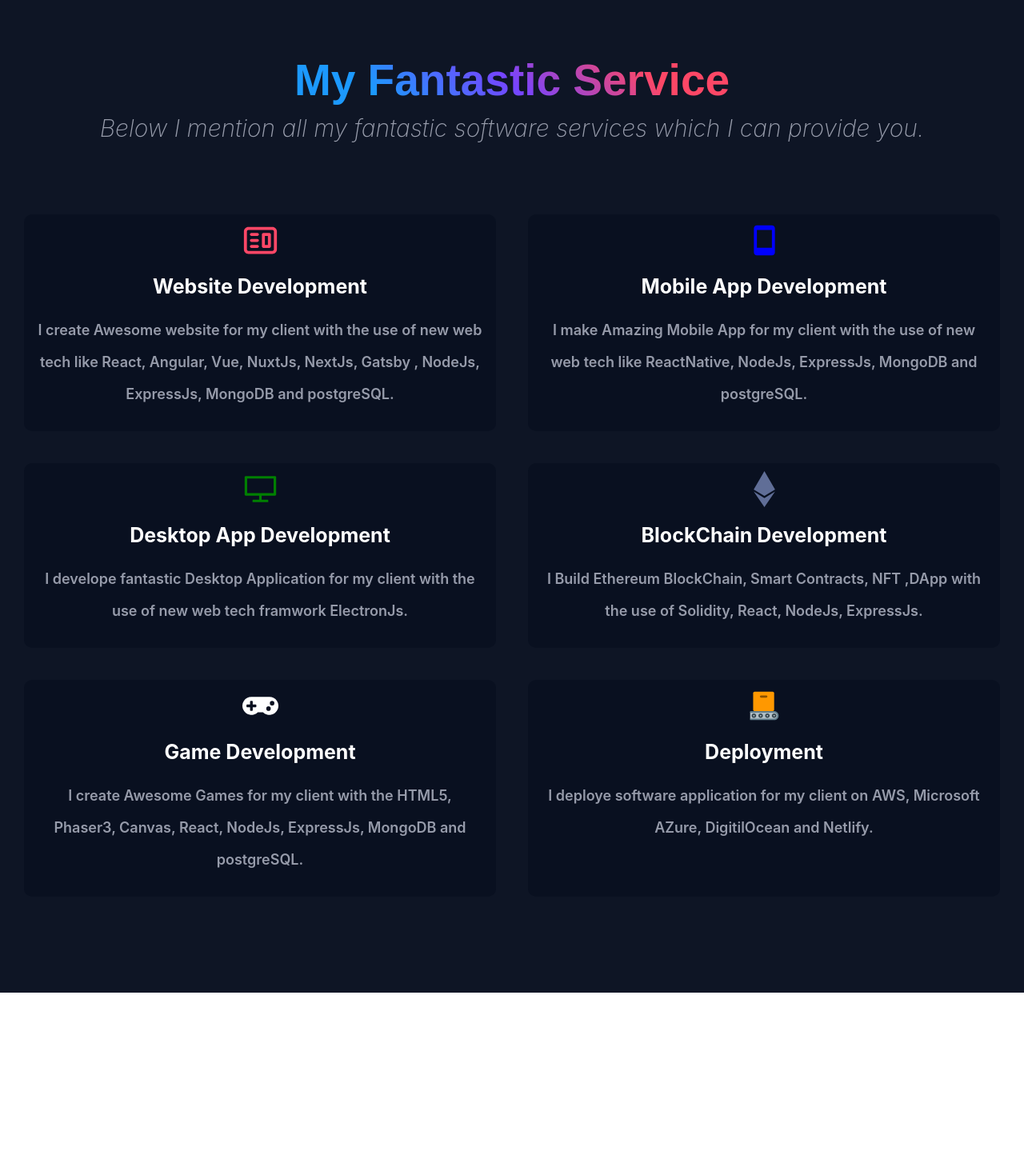
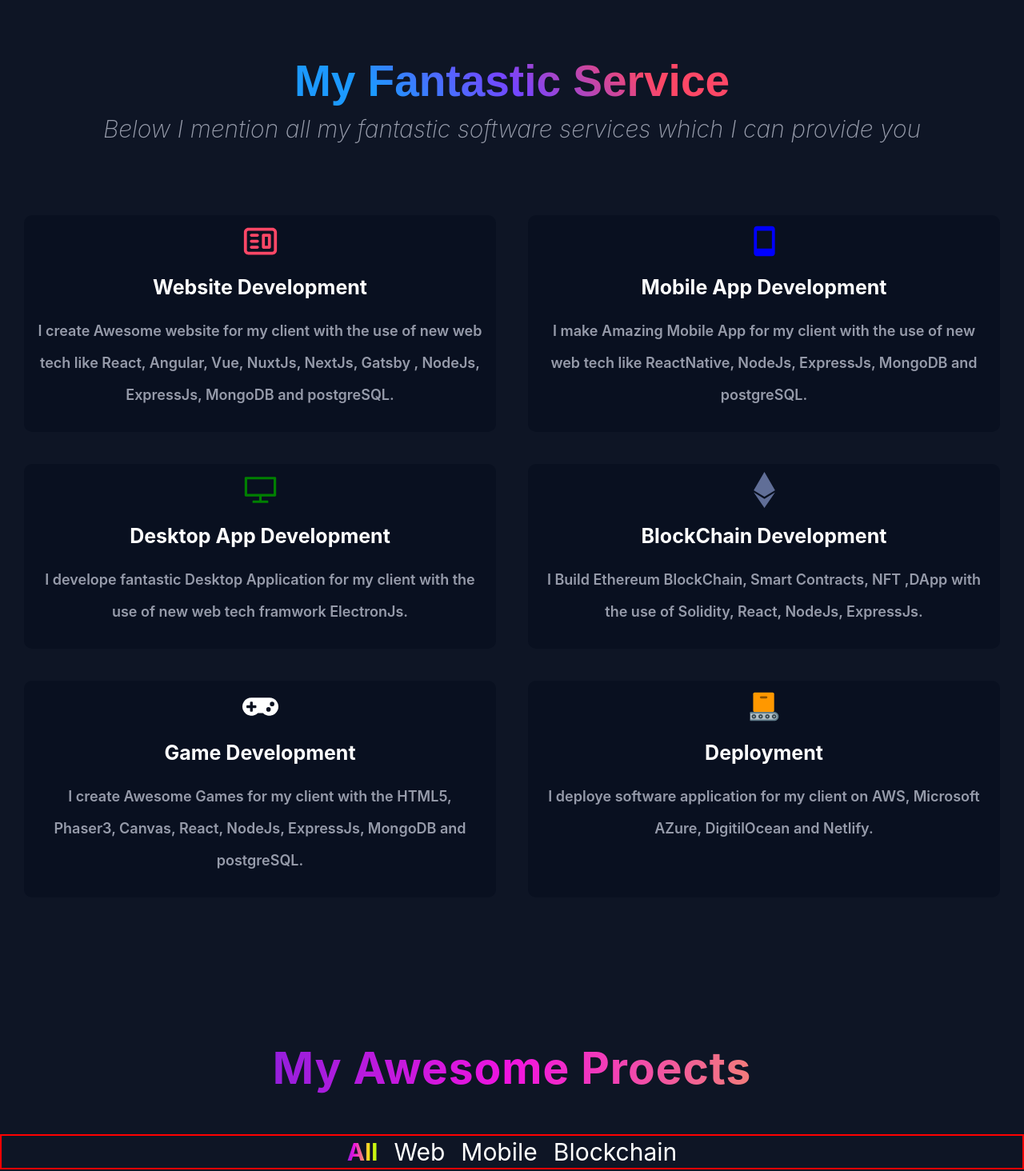
Before and after one commit to gj315/gj315.github.io, a React (Create React App) app: page / in a window 1280 px wide. Shown: the part 1330-2794 px from the top of the page at 80% size. Before the commit the page ends 2571 px from the top, so only its background shows below. Built offline with nearby package versions, Linux system fonts and the light colour scheme.

Commit message:
I write some Jsx and css for portfolio section

```diff
--- a/src/App.js
+++ b/src/App.js
@@ -3,12 +3,14 @@
 import HomeSection from "./PageSections/HomeSection";
 import About from './components/About';
 import Services from './components/Services';
+import Portfolio from './components/Portfolio';
 function App() {
   return (
     <div>
       <HomeSection/>
       <About />
       <Services />
+      <Portfolio />
     </div>
 
 
--- a/src/components/About.css
+++ b/src/components/About.css
@@ -6,14 +6,16 @@
     box-sizing: border-box;
     overflow: hidden;
 }
+
 .about-container{
     display: flex;
-    justify-content: space-evenly;
+    justify-content: space-around;
     align-items: flex-start;
     width: 100%;
     height: 100%;
 
 }
+
 .about-image img{
     position: relative;
     border-radius: 8px;
@@ -22,6 +24,7 @@
     padding-left: 55px;
     z-index: 1;
 }
+
 .about-info{
     max-width: 100%;
     width: 40%;
@@ -41,6 +44,7 @@
        font-size: 50px;
        padding-top: 10px;
 }
+
 .about-inner p{
     color: #fff;
    margin-top: 30px;
@@ -49,6 +53,7 @@
    letter-spacing: 3px;
    font-family: "Poppins",sans-serif;
 }
+
 .about-info  p span{
     background:linear-gradient(120deg,#1c99fe 20.69%,#7644ff 50.19%,#fd4766 79.69%);
     background-clip:text;
--- a/src/components/Home.css
+++ b/src/components/Home.css
@@ -21,8 +21,7 @@
 }
 .inner-text-left .welcome{
     color: #fff;
-    font-size: 15px;
-    text-transform: uppercase;
+    font-size: 16px;
     letter-spacing: 4px;
     display: block;
     margin-bottom: 20px;
@@ -35,7 +34,9 @@
 
 }
 .typewriter span{
-    color: #fd4766;
+    background: linear-gradient(to right, rgb(43, 43, 216), rgb(241, 20, 223), rgb(243, 243, 9));
+    background-clip:text ;
+    -webkit-text-fill-color: transparent;
     font-size: 55px;
     font-weight:bold;
     margin-left: 18px;
--- a/src/components/Navbar.jsx
+++ b/src/components/Navbar.jsx
@@ -15,7 +15,7 @@
             <li><a href="#about">About</a></li>
             <li><a href="#services">Services</a></li>
             <li><a href="#portfolio">Portfolio</a></li>
-            <li><a href="#blog">Blog</a></li>
+            <li><a href="#latest">Latest</a></li>
             <li><a href="#contact">Contact</a></li>
           </ul>
         </nav>
--- /dev/null
+++ b/src/components/Portfolio.css
@@ -0,0 +1,41 @@
+.portfolio{
+    width: 100%;
+    height: 100%;
+    box-sizing: border-box;
+    overflow-x: hidden;
+    background-color: #0e1525;
+    padding: 60px 0 100px  0;
+    display: flex;
+    flex-direction: column;
+    /* align-items: center; */
+}
+
+.portfolio-section-header .title{
+    font-size:55px;
+    background: linear-gradient(to right, rgb(43, 43, 216), rgb(241, 20, 223), rgb(243, 243, 9));
+    background-clip: text;
+    -webkit-text-fill-color: transparent;
+    font-weight: bold;
+    letter-spacing: 1px;
+    text-align: center;
+}
+.tab-list{
+    display: flex;
+    flex-direction: row;
+    justify-content: center;
+    align-items:flex-start;
+    margin-top: 50px;
+    border: 2px solid red;
+    padding: 2px 5px;
+}
+.tab-list .tab-head{
+    font-size: 30px;
+    padding: 0 10px;
+    color: #fff;
+}
+.active{
+    background: linear-gradient(to right, rgb(43, 43, 216), rgb(241, 20, 223), rgb(243, 243, 9), rgb(97, 250, 36));
+    background-clip: text;
+    -webkit-text-fill-color: transparent;
+    font-weight: bold;
+}
--- /dev/null
+++ b/src/components/Portfolio.jsx
@@ -0,0 +1,53 @@
+import React, { useState } from "react";
+import "./Portfolio.css";
+const Portfolio = () => {
+  const [index, setIndex] = useState(0);
+  return (
+    <div className="portfolio" id="portfolio">
+      <div className="portfolio-section-header">
+        <div className="title">My Awesome Proects</div>
+      </div>
+      <div className="porjects-gallery">
+        <div className="gallery-fillter">
+          <div className="tabs-section">
+            <div className="tab-list">
+              <div className={`tab-head ${(index === 0) ? "active" : "null"}`} onClick={() => setIndex(0)}>
+                All
+              </div>
+              <div className={`tab-head ${(index === 1) ? "active" : "null"}`} onClick={() => setIndex(1)}>
+                Web
+              </div>
+              <div className={`tab-head ${(index === 2) ? "active" : "null"}`} onClick={() => setIndex(2)}>
+                Mobile
+              </div>
+              <div className={`tab-head ${(index === 3) ? "active" : "null"}`} onClick={() => setIndex(3)}>
+                Blockchain
+              </div>
+            </div>
+          </div>
+        </div>
+        <div className="gallery">
+          <div className="tabcontentlist">
+                      <div className="tabcontent" hidden={index !==0}>
+                          Hello this is harry
+                          Hello this is marry
+                          Hello this is max
+                          Hello this is spiderman
+                      </div>
+                      <div className="tabcontent" hidden={index !==1}>
+                       Hello this is marry
+                      </div>
+                      <div className="tabcontent" hidden={index !==2}>
+                       Hello this is Max
+                      </div>
+                      <div className="tabcontent" hidden={index !==3} >
+                        Hello this is Spiderman
+                      </div>
+          </div>
+        </div>
+      </div>
+    </div>
+  );
+};
+
+export default Portfolio;
--- a/src/components/Services.css
+++ b/src/components/Services.css
@@ -54,12 +54,16 @@
     padding: 10px 0;
     align-items: center;
 }
+
 .services-blocks .block:hover{
       background:linear-gradient( #1c99fe 20.69%,#7644ff 50.19%,#fd4766 79.69%);
-      border: 1px solid linear-gradient(to right, #1c99fe 20.69%,#7644ff 50.19%,#fd4766 79.69%);
+      border: 3px solid pink;
       box-shadow: 0 0 10px rgb(238, 247, 116);
+      transform: scale(1.1);
 
     }
+
+
 
 .services-blocks .block .content{
     margin: 16px;
@@ -74,7 +78,7 @@
     font-weight:bold;
 }
 .services-blocks .block .content p{
-color:rgba(198,201,216,.75);
+   color:rgba(198,201,216,.75);
    word-wrap: break-word;
    line-height: 40px;
    font-size: 18px;
--- a/src/components/Services.jsx
+++ b/src/components/Services.jsx
@@ -13,7 +13,7 @@
         <div className="section-title">My Fantastic Service</div>
         <p>
           Below I mention all my fantastic software services which I can provide
-          you.
+          you
         </p>
       </div>
       <div className="services-blocks">
@@ -58,6 +58,7 @@
               I develope fantastic Desktop Application for my client with the use of new web
               tech framwork ElectronJs.
             </p>
+
           </div>
         </div>
         <div className="block">
```
Also changed, not shown: src/App.css (+8 -1 lines), 1 other file (tests, documents, lock files or other folders).
